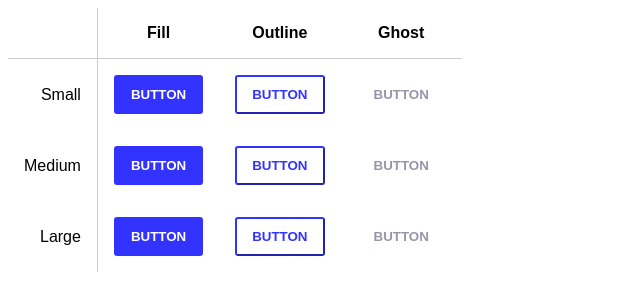
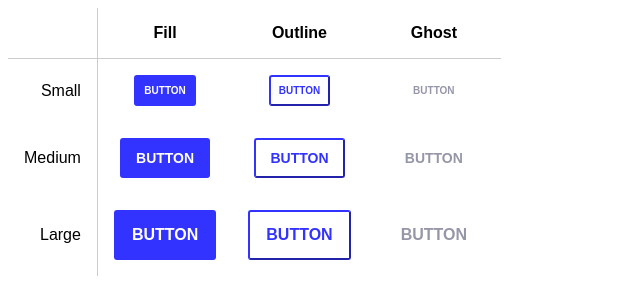
Before and after one commit to neil-coutinho/jwc-button, a React (Create React App) app: page / in a window 1280 px wide. Shown: the top 300 px of the page, without its empty margins (0-640 px from the left). Built offline with nearby package versions, Linux system fonts and the light colour scheme.

Commit message:
Button Sizing Added padSizer and fontSizer functions

```diff
--- a/src/Button.js
+++ b/src/Button.js
@@ -14,30 +14,51 @@ import { COLORS } from "./constants";
 //   black: "hsl(0deg 0% 0%)"
 // };
 
+const paddingSizer = ({ size }) => {
+  if (size == "medium") {
+    return `.625rem .875rem`;
+  } else if (size == "large") {
+    return `.875rem 1rem`;
+  }
+};
+const fontSizer = ({ size }) => {
+  if (size == "medium") {
+    return `.875rem`;
+  } else if (size == "large") {
+    return `1rem`;
+  }
+};
 const ButtonStyles = styled.button`
-  padding: 10px 15px;
+  padding: 0.5rem 0.5rem;
   text-transform: uppercase;
   font-weight: bold;
   border-radius: 3px;
   box-shadow: none;
+  font-size: 0.625rem;
 `;
 
 const ButtonFill = styled(ButtonStyles)`
   background: ${COLORS.primary};
   color: ${COLORS.white};
   border-color: transparent;
+  padding: ${paddingSizer};
+  font-size: ${fontSizer};
 `;
 
 const ButtonOutline = styled(ButtonStyles)`
   background: ${COLORS.white};
   color: ${COLORS.primary};
   border-color: ${COLORS.primary};
+  padding: ${paddingSizer};
+  font-size: ${fontSizer};
 `;
 
 const ButtonGhost = styled(ButtonStyles)`
   background: none;
   color: ${COLORS.transparentGray75};
   border-color: transparent;
+  padding: ${paddingSizer};
+  font-size: ${fontSizer};
 
   &:focus {
     border-color: ${COLORS.transparentGray75};
@@ -46,11 +67,11 @@ const ButtonGhost = styled(ButtonStyles)`
 
 const Button = ({ variant, size, children }) => {
   if (variant === "fill") {
-    return <ButtonFill>{children}</ButtonFill>;
+    return <ButtonFill size={size}>{children}</ButtonFill>;
   } else if (variant === "outline") {
-    return <ButtonOutline>{children}</ButtonOutline>;
+    return <ButtonOutline size={size}>{children}</ButtonOutline>;
   } else if (variant === "ghost") {
-    return <ButtonGhost>{children}</ButtonGhost>;
+    return <ButtonGhost size={size}>{children}</ButtonGhost>;
   }
 
   return null;
```
